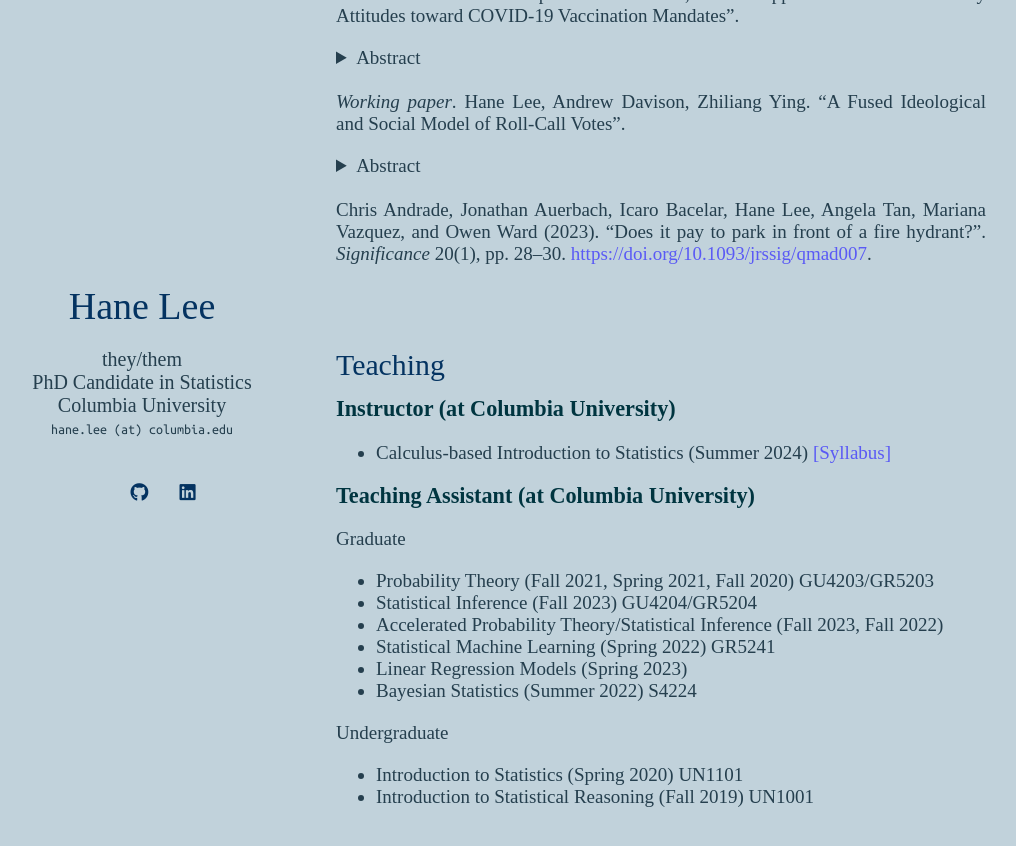
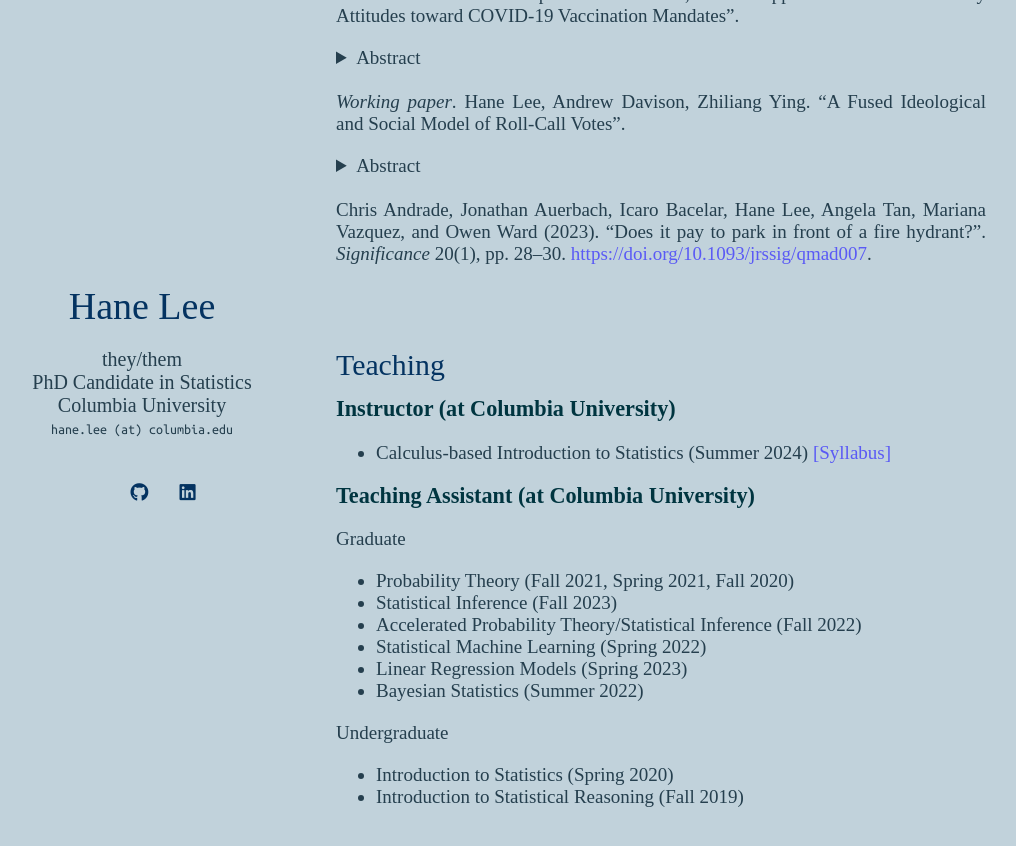
Before and after one commit to hanelee/hanelee.github.io, a Jekyll site: the page built from index.md, in a window 1280 px wide and 900 px high, scrolled down 1427 px. Shown: the top 846 px of the window, without its empty margins (134-1150 px from the left). Built offline with Jekyll 4.4.1, drawn with Linux system fonts in a browser that asks for light colours; nearby versions of some CDN libraries; some web fonts are replaced; a style sheet for code colours, icons or effects is not loaded.

Commit message:
Update index.md

```diff
--- a/index.md
+++ b/index.md
@@ -48,17 +48,17 @@ Chris Andrade, Jonathan Auerbach, Icaro Bacelar, Hane Lee, Angela Tan, Mariana V
 
 Graduate
 
-- Probability Theory (Fall 2021, Spring 2021, Fall 2020) GU4203/GR5203
-- Statistical Inference (Fall 2023) GU4204/GR5204
-- Accelerated Probability Theory/Statistical Inference (Fall 2023, Fall 2022)
-- Statistical Machine Learning (Spring 2022) GR5241
+- Probability Theory (Fall 2021, Spring 2021, Fall 2020)
+- Statistical Inference (Fall 2023)
+- Accelerated Probability Theory/Statistical Inference (Fall 2022)
+- Statistical Machine Learning (Spring 2022)
 - Linear Regression Models (Spring 2023)
-- Bayesian Statistics (Summer 2022) S4224
+- Bayesian Statistics (Summer 2022)
 
 Undergraduate
 
-- Introduction to Statistics (Spring 2020) UN1101
-- Introduction to Statistical Reasoning (Fall 2019) UN1001
+- Introduction to Statistics (Spring 2020)
+- Introduction to Statistical Reasoning (Fall 2019)
 
 <!-- {% include_relative _includes/publications.md %} -->
 
```
